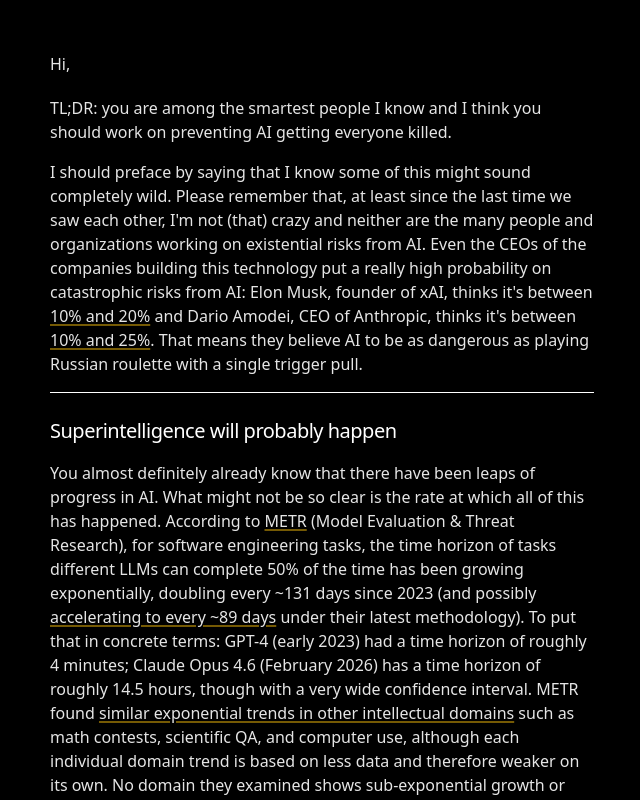
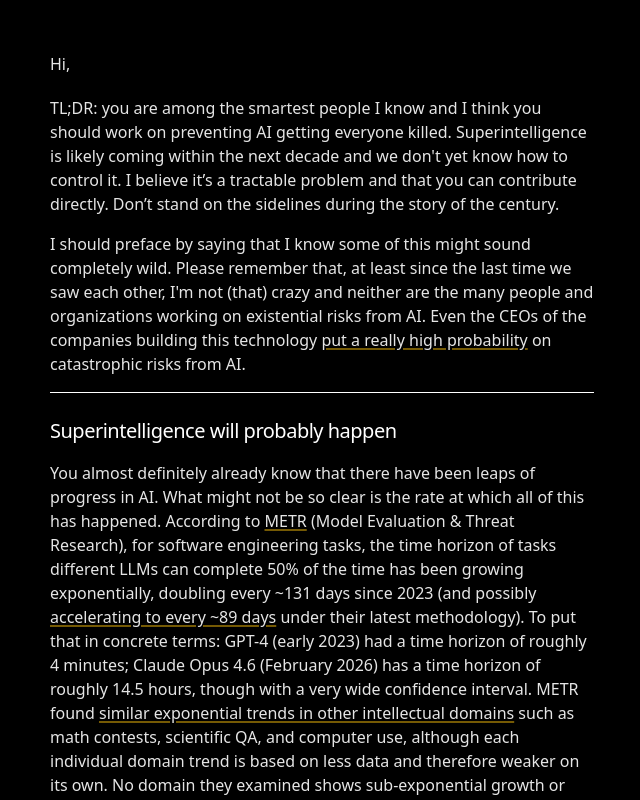
Before and after one commit to Raikhen/portfolio, a Next.js app: page /email in a window 1280 px wide. Shown: the top 800 px of the page, without its empty margins (318-958 px from the left). Built offline with nearby package versions, Linux system fonts and the light colour scheme.

Commit message:
Update tl;dr

```diff
--- a/app/(bare)/email/page.tsx
+++ b/app/(bare)/email/page.tsx
@@ -14,8 +14,12 @@
       <p>Hi,</p>
 
       <p>
-        <strong>TL;DR:</strong> you are among the smartest people I know and I
-        think you should work on preventing AI getting everyone killed.
+        <strong>TL;DR:</strong> you are among the smartest people I know
+        and I think you should work on preventing AI getting everyone killed.
+        Superintelligence is likely coming within the next decade and we don't
+        yet know how to control it. I believe it’s a tractable problem and that
+        you can contribute directly. Don’t stand on the sidelines during the
+        story of the century.
       </p>
 
       <p>
@@ -23,16 +27,11 @@
         completely wild. Please remember that, at least since the last time we
         saw each other, I&apos;m not (that) crazy and neither are the many
         people and organizations working on existential risks from AI. Even the
-        CEOs of the companies building this technology put a really high
-        probability on catastrophic risks from AI: Elon Musk, founder of xAI,
-        thinks it&apos;s between{' '}
-        <a href="https://www.youtube.com/watch?v=akXMYvKjUxM">10% and 20%</a>{' '}
-        and Dario Amodei, CEO of Anthropic, thinks it&apos;s between{' '}
+        CEOs of the companies building this technology{' '}
         <a href="https://x.com/liron/status/1710520914444718459">
-          10% and 25%
+          put a really high probability
         </a>
-        . That means they believe AI to be as dangerous as playing Russian
-        roulette with a single trigger pull.
+        {' '}on catastrophic risks from AI.
       </p>
 
       <hr />
```
